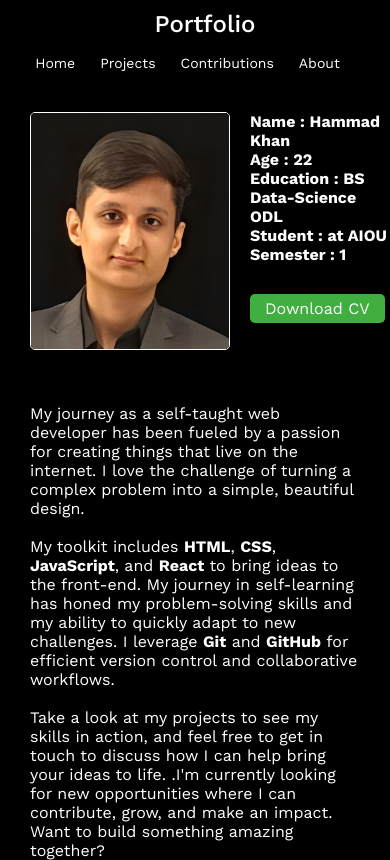
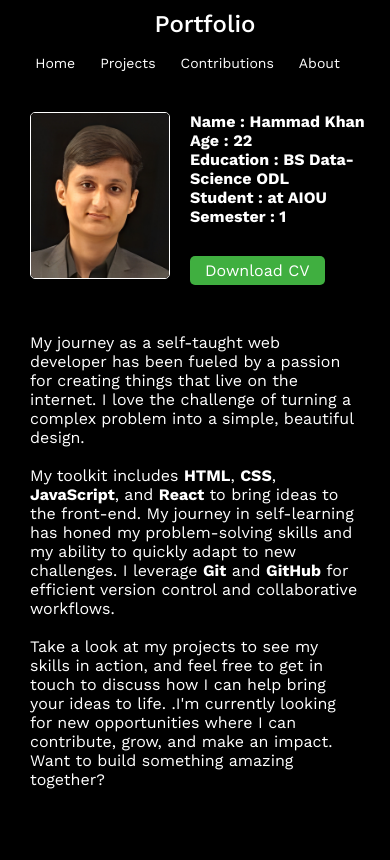
Before and after one commit to toruthecoder/Portfolio, a React (Vite) app: page /about in a window 390 px wide. Built offline with nearby package versions, Linux system fonts and the light colour scheme.

Commit message:
initial commit

```diff
--- a/src/App.css
+++ b/src/App.css
@@ -381,6 +381,12 @@ body {
     .text p {
         font-size: 0.9rem;
         line-height: 1.4;
+        width: 90vw;
+    }
+
+    .about .img img{
+        width: 140px;
+
     }
 
     .links {
```
